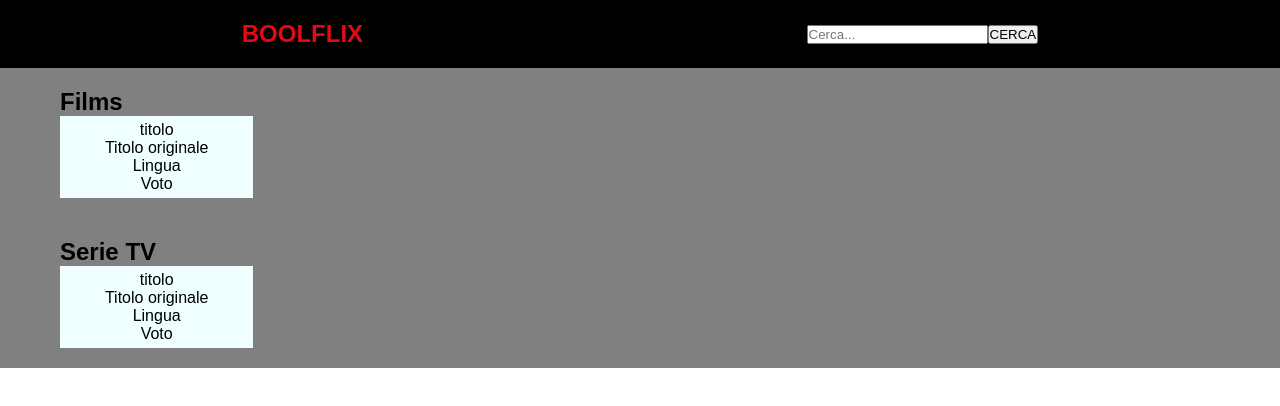
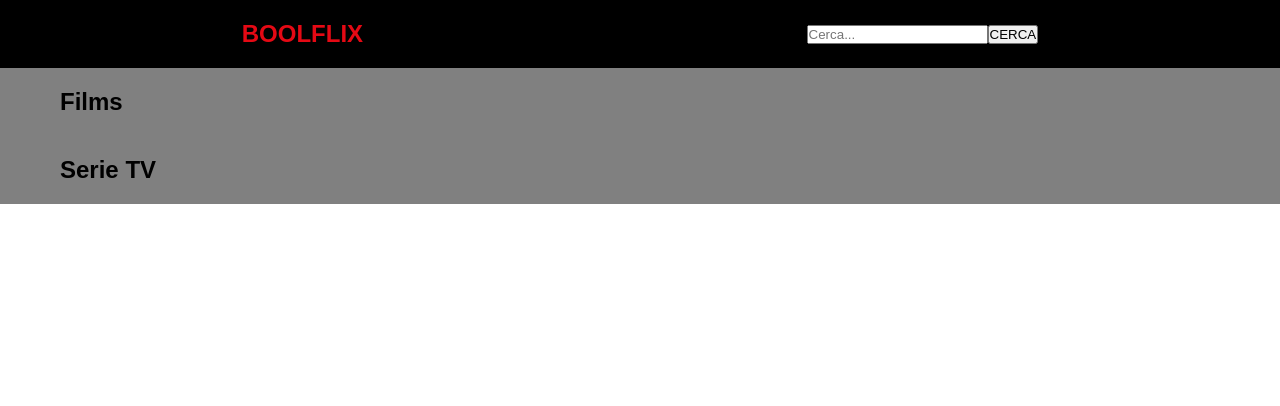
Before and after one commit to FedericaSidoti/vite-boolflix, a Vue app: page / in a window 1280 px wide. Shown: the top 406 px of the page. Built offline with nearby package versions, Linux system fonts and the light colour scheme.

Commit message:
ADD- first attempt of dynamic stamp

```diff
--- a/src/App.vue
+++ b/src/App.vue
@@ -2,6 +2,7 @@
 import PageHeader from './components/PageHeader.vue';
 import PageMain from './components/PageMain.vue';
 import axios from 'axios'
+import {store} from './store'
 export default {
   components: {
     PageHeader,
@@ -10,7 +11,8 @@ export default {
   data() {
     return {
       apikey : '44897644ab70bb16103179e4e3e203dd',
-      queryUser : 'le due torri'
+      queryUser : 'le due torri',
+      store: store,
     }
   },
   methods : {
@@ -22,7 +24,10 @@ export default {
         }
       })
       .then(res => {
-        console.log(res.data)
+        const filmsObject = res.data;
+        this.store.films = filmsObject
+        // console.log(this.store.films)
+        this.store.isSearched = true
       })
     }
   }
--- a/src/components/PageCard.vue
+++ b/src/components/PageCard.vue
@@ -1,19 +1,20 @@
 <script>
+import {store} from '../store'
     export default {
         components: {
         },
         data() {
             return {
-
+                store: store,
             }
         }
     }
 </script>
 
 <template>
-    <div class="card">
+    <div class="card" v-if="store.isSearched === true">
         <ul class="info">
-            <li>titolo</li>
+            <li>{{store.films.results[0].original_title }}</li>
             <li>Titolo originale</li>
             <li>Lingua</li>
             <li>Voto</li>
--- a/src/store.js
+++ b/src/store.js
@@ -1,6 +1,7 @@
 import { reactive } from 'vue'
 
 export const store = reactive({
-	films: [],
-	series: [],
+	films: {},
+	series: {},
+	isSearched : false,
 })
```
